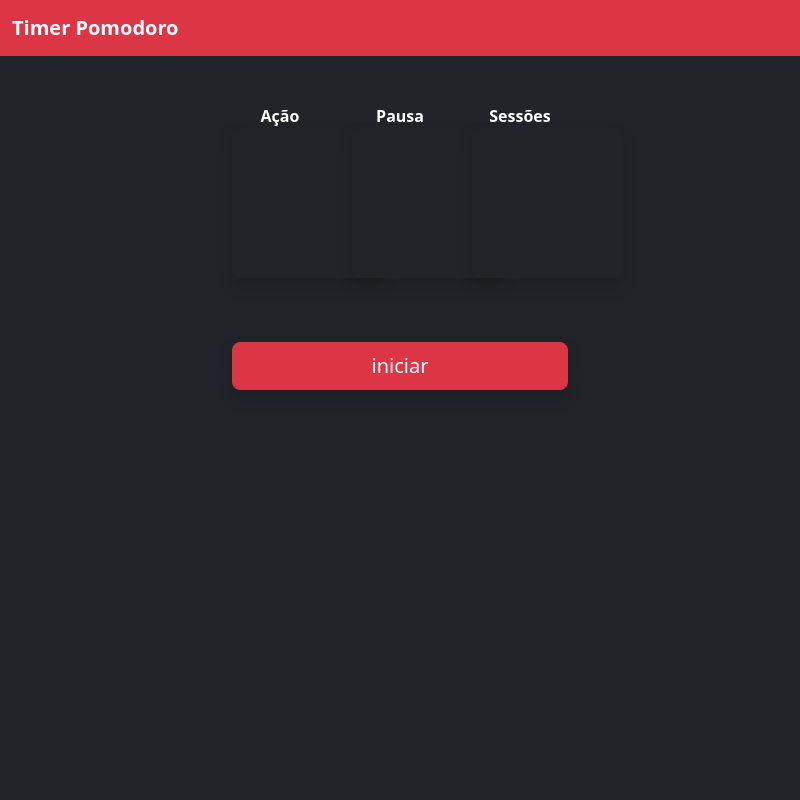
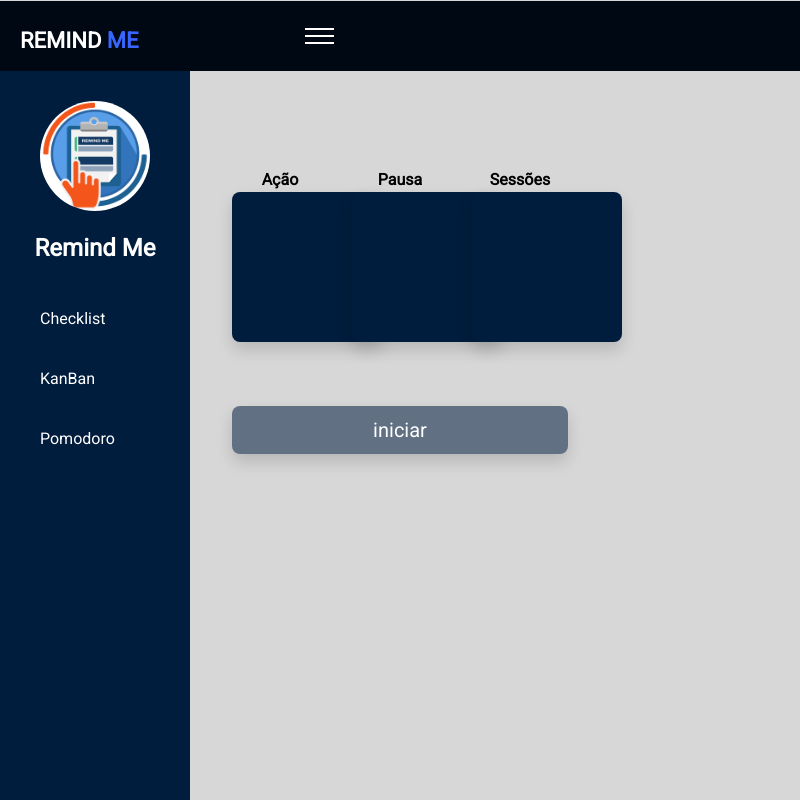
Before and after one commit to Yan-Zucchini/TCC, an Electron app: page pomodoro/pomodoro.html in a window 800 px wide. Drawn offline with nearby package versions, Linux system fonts and the light colour scheme.

Commit message:
Troca de fonte correcao de bugs

```diff
--- a/checklist/checklist.css
+++ b/checklist/checklist.css
@@ -1,7 +1,7 @@
-@import url('https://fonts.googleapis.com/css2?family=Uchen&display=swap');
+@import url('https://fonts.googleapis.com/css2?family=Roboto&display=swap');
 
 * {
-    font-family:'Uchen', sans-serif;
+    font-family:'Roboto', sans-serif;
     box-sizing: border-box;
   }
   /*MENU*/
@@ -146,7 +146,7 @@ ul li.checked::before {
     border-color: #202020;
     border-style: solid;
     border-width: 0 2px 2px 0;
-    top: 18px;
+    top: 13px;
     left: 16px;
     transform: rotate(45deg);
     height: 15px;
--- a/kanban/kanban.css
+++ b/kanban/kanban.css
@@ -1,9 +1,13 @@
-@import url('https://fonts.googleapis.com/css2?family=Uchen&display=swap');
+@import url('https://fonts.googleapis.com/css2?family=Roboto&display=swap');
 
 * {
     box-sizing: border-box;
-    font-family: 'Uchen', sans-serif;
+    font-family: 'Roboto', sans-serif;
     }
+
+body{
+  background-color: #a6a5a570;
+}
 
 
 .menu{
@@ -102,6 +106,7 @@ z-index: 2;
   }
 
   .todo-container {
+    margin-top: 50px;
     width: 1000px;
     height: 80vh;
     display: flex;
@@ -123,7 +128,7 @@ z-index: 2;
     text-align: center;
     top: 0;
     left: 0;
-    background-color: #343434;
+    background-color: #001D3D;
     color: #f3f3f3;
     margin: 0px;
     width: 100%;
@@ -132,7 +137,8 @@ z-index: 2;
 
   #add_btn {
     padding: 0.5rem 1rem;
-    background-color: #ccc;
+    color: white;
+    background-color: #001d3d8c;
     outline: none;
     border: none;
     width: 100%;
@@ -144,7 +150,7 @@ z-index: 2;
   }
 
   #add_btn:hover {
-    background-color: #aaa;
+    background-color: #0061c98d;
   }
 
   .todo {
@@ -167,7 +173,7 @@ z-index: 2;
   .todo .close {
     position: absolute;
     right: 1rem;
-    top: 0rem;
+    top: 3px;
     font-size: 2rem;
     color: #ccc;
     cursor: pointer;
@@ -238,7 +244,7 @@ z-index: 2;
   }
 
   #todo_submit {
-    background-color: #4caf50;
+    background-color: #001D3D;
     color: #f3f3f3;
     font-size: 1.25rem;
     border: none;
--- a/pomodoro/pomodoro.css
+++ b/pomodoro/pomodoro.css
@@ -1,13 +1,48 @@
+@import url('https://fonts.googleapis.com/css2?family=Roboto&display=swap');
+
 *{
     box-sizing: border-box;
     margin: 0;
     padding: 0;
+    font-family: 'Roboto', sans-serif
+}
+
+#divisao{
+    font-size: 100px;
+}
+
+#midia{
+    margin-top: 20px;
+}
+
+#quadrado{
+    margin-top: 120px;
+}
+
+#minutes_ok{
+    font-size: 100px;
+}
+
+#seconds_ok{
+    font-size: 100px;
+}
+
+h2 {
+    display: block;
+    font-size: 1.5em;
+    margin-block-start: 0.83em;
+    margin-block-end: 0.83em;
+    margin-inline-start: 0px;
+    margin-inline-end: 0px;
+    font-weight: bold;
 }
 
 .ml-auto{
     display: flex;
+    margin-left: 82%;
 }
 .play{
+    z-index: 3;
     display: none;
     width: 30px;
     height: 30px;
@@ -26,6 +61,7 @@
 }
 
 .pause{
+    z-index: 3;
     display: none;
     margin-right: 5px;
     width: 30px;
@@ -59,6 +95,7 @@ input[type="number"]::-webkit-inner-spin-button {
 
 .time{
     color: #ffffff;
+    background-color: #001D3D;
     text-align: center;
     width: 20rem;
     height: 20rem;
@@ -69,6 +106,91 @@ input[type="number"]::-webkit-inner-spin-button {
     margin: auto !important;
 }
 
-h2{
-    font-size: 90pt;
+.menu{
+  z-index: 2 !important;
 }
+.menu header{
+    display: flex;
+    position: fixed !important;
+    margin-top: -47px !important;
+    margin-left: 0 !important;
+    background-color: #000814 !important;
+    width: 100% !important;
+    height: 70px !important;
+}
+.menu .mobile-menu{
+    cursor: pointer !important;
+}
+
+
+.menu .mobile-menu div{
+    width: 29px !important;
+    height: 2px !important;
+    background: #fff !important;
+    margin: 5px !important;
+    margin-top: 3px !important;
+}
+
+.menu .esquerda h3{
+    color: white !important;
+    margin-top: 27px;
+    margin-left: 20px;
+    text-transform: uppercase !important;
+    font-size: 22px !important;
+    font-weight: 800 !important;
+}
+.menu .esquerda span{
+    color: rgb(56, 102, 255) !important;
+}
+.menu .sidebar{
+    position:fixed !important;
+    width: 190px !important;
+    height: 100% !important;
+    margin-top: 23px !important;
+    padding-top: 30px !important;
+    left: 0 !important;
+    background-color: #001D3D !important;
+    transition: 0.5s !important;
+    transition-property: left !important;
+}
+.menu .sidebar .image{
+    width: 110px !important;
+    height: 110px !important;
+    border-radius: 100px !important;
+}
+.menu .sidebar h2{
+    color: white !important;
+    margin-top: 23px !important;
+    margin-bottom: 26px !important;
+}
+.menu .sidebar a{
+    color: white !important;
+    display: block !important;
+    width: 100% !important;
+    line-height: 60px !important;
+    text-decoration: none !important;
+    padding-left: 40px !important;
+    box-sizing: border-box !important;
+    transition: 0.5s !important;
+    transition-property:background !important;
+}
+.menu .sidebar a:hover{
+    background-color: rgb(31, 68, 190) !important;
+}
+.menu label #sidebar_btn{
+    position: fixed !important;
+    left: 300px !important;
+    color: white !important;
+    font-size: 25px !important;
+    margin-top: 24px !important;
+    cursor: pointer !important;
+}
+.menu label #sidebar_btn:hover{
+    color: rgb(31, 68, 190) !important;
+}
+.menu #check:checked ~ .sidebar{
+    left: -190px !important;
+}
+.menu #check{
+    display: none !important;
+}
--- a/pomodoro/pomodoro.html
+++ b/pomodoro/pomodoro.html
@@ -8,34 +8,53 @@
     <link rel="stylesheet" href="./pomodoro.css">
     <title>Pomodoro</title>
 </head>
-<body class="bg-dark">
+<body style="background-color: #a6a5a570;">
 
-    <nav class="navbar navbar-expand-lg bg-danger">
-  <div class="container-fluid">
-    <a class="navbar-brand fw-bold text-white" href="pomodoro.html"> Timer Pomodoro</a>
-    <div class="ml-auto">
-        <a onclick="pausar()">
-        <div class="pause" id="pause">
+    <div class="menu">
+        <input type="checkbox" id="check">
+        <header>
 
-        </div></a>
-        <a onclick="executar()">
-        <div class="play" id="play">
+            <label for="check">
+                <div id="sidebar_btn">
+                    <div class="mobile-menu">
+                        <div class="line1"></div>
+                        <div class="line2"></div>
+                        <div class="line3"></div>
+                    </div>
+                </div>
+            </label>
+            <div class="esquerda">
+                <h3>Remind <span>Me</span></h3>
+            </div>
 
-        </div></a>
+            <div class="ml-auto" id="midia">
+                <a onclick="pausar()"><div class="pause" id="pause"></div></a>
+                <a onclick="executar()"><div class="play" id="play"></div></a>
 
-        <audio id="lofi" src="./audio/lo-fi.mp3" type="audio/mpeg"></audio>
+                <audio id="lofi" src="./audio/lo-fi.mp3" type="audio/mpeg"></audio>
+            </div>
+
+        </header>
+        <!--Começo da sidebar-->
+        <div class="sidebar">
+            <center>
+                <img src="../build/icon.jpeg" class="image" alt="">
+                <h2>Remind Me</h2>
+            </center>
+            <a href="../checklist/checklist.html"><span>Checklist</span></a>
+            <a href="../kanban/kanban.html"><span>KanBan</span></a>
+            <a href="../pomodoro/pomodoro.html"><span>Pomodoro</span></a>
+        </div>
     </div>
-</nav>
 
-<!-- Container -->
+    <!-- Container -->
 
-    <div class="container">
+    <div class="container" id="container">
 
         <!-- Config -->
         <div class="row d-flex justify-content-center mt-5 mb-5">
 
             <div class="col-md-8">
-
 
                 <div id="config" class="row d-flex justify-content-center">
 
@@ -43,27 +62,27 @@
 
                         <!--inputs-->
 
-                        <div class="row d-flex justify-content-center">
+                        <div class="row d-flex justify-content-center" id="quadrado">
                             <div class="col-md-3">
                                 <div class="mb-3">
-                                    <label for="acao" class="d-flex justify-content-center text-white fw-bold">Ação</label>
-                                    <input type="number" class="form-control form-control-lg bg-dark border-0 shadow text-white" id="acao">
+                                    <label for="acao" class="d-flex justify-content-center text-black fw-bold">Ação</label>
+                                    <input type="number" class="form-control form-control-lg border-0 shadow text-white" id="acao" style="background-color: #001D3D ;">
                                     <small class="text-danger" id="erro_acao"></small>
                                 </div>
 
                             </div>
                             <div class="col-md-3">
                                 <div class="mb-3">
-                                    <label for="pausa" class="d-flex justify-content-center text-white fw-bold">Pausa</label>
-                                    <input type="number" class="form-control form-control-lg bg-dark border-0 shadow text-white" id="pausa">
+                                    <label for="pausa" class="d-flex justify-content-center text-black fw-bold">Pausa</label>
+                                    <input type="number" class="form-control form-control-lg border-0 shadow text-white" id="pausa" style="background-color: #001D3D ;">
                                     <small class="text-danger" id="erro_pausa"></small>
                                 </div>
 
                             </div>
                             <div class="col-md-3">
                                 <div class="mb-3">
-                                    <label for="sessoes" class="d-flex justify-content-center text-white fw-bold">Sessões</label>
-                                    <input type="number" class="form-control form-control-lg bg-dark border-0 shadow text-white" id="sessoes">
+                                    <label for="sessoes" class="d-flex justify-content-center text-black fw-bold">Sessões</label>
+                                    <input type="number" class="form-control form-control-lg border-0 shadow text-white" id="sessoes" style="background-color: #001D3D ;">
                                     <small class="text-danger" id="erro_sessoes"></small>
                                 </div>
 
@@ -74,22 +93,19 @@
                         <!--Botao iniciar-->
                         <div class="row mt-5 mb-5 d-flex justify-content-center">
                             <div class="col-md-9 d-grid gap-2">
-                                <button onclick="iniciar()" class="btn btn-danger shadow btn-lg" type="button">iniciar</button>
+                                <button onclick="iniciar()" class="btn shadow btn-lg" type="button" style="background-color: #001d3d8c ; color: white;">iniciar</button>
                             </div>
                         </div>
                         <!--/Botao iniciar-->
                     </div>
-
                 </div>
-
-
             </div>
 
         </div>
         <!-- /Config -->
         <!--Timer -->
 
-        <div id="timer" class="mt-0 d-flex justify-content-center" style="display: none;">
+        <div id="timer" class="mt-0 d-flex justify-content-center" style="display: none; ">
 
             <div class="row mb-3">
                 <div class="col">
@@ -103,7 +119,7 @@
                 </div>
 
                 <div class="col-1 p-0 d-flex justify-content-center">
-                    <h2>:</h2>
+                    <h2 id="divisao">:</h2>
                 </div>
 
                 <div class="col-5 pl-0">
@@ -124,10 +140,10 @@
         <!-- Finalização-->
 
         <div id="fim" style="display:none;">
-            <h1 class="text-success text-center">Parabéns! Você finalizou suas tarefas.</h1>
+            <h1 class="text-success text-center">Parabéns! Você finalizou suas tarefas</h1>
             <div class="row mt-5 mb-5 d-flex justify-content-center">
                 <div class="col-md-9 d-flex justify-content-center">
-                    <a href="./pomodoro.html" class="btn btn-danger shadow btn-lg text-white ">Inincio</a>
+                    <a href="./pomodoro.html" class="btn shadow btn-lg text-white " style="background-color: #001d3d8c ;">Inincio</a>
                 </div>
             </div>
         </div>
```
